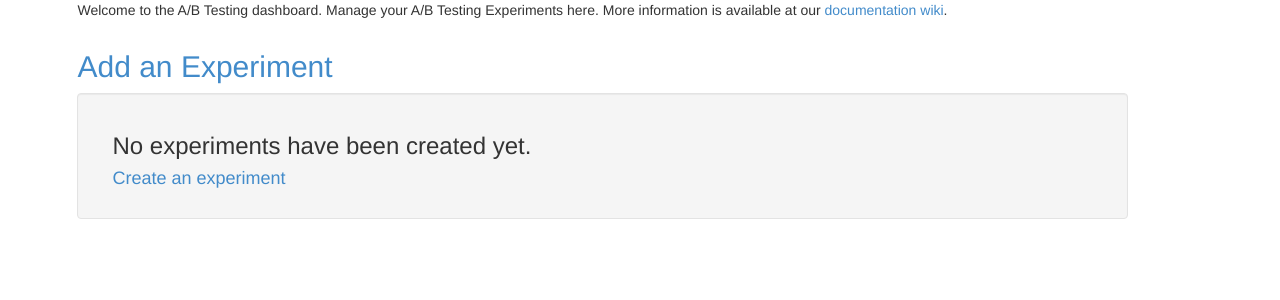
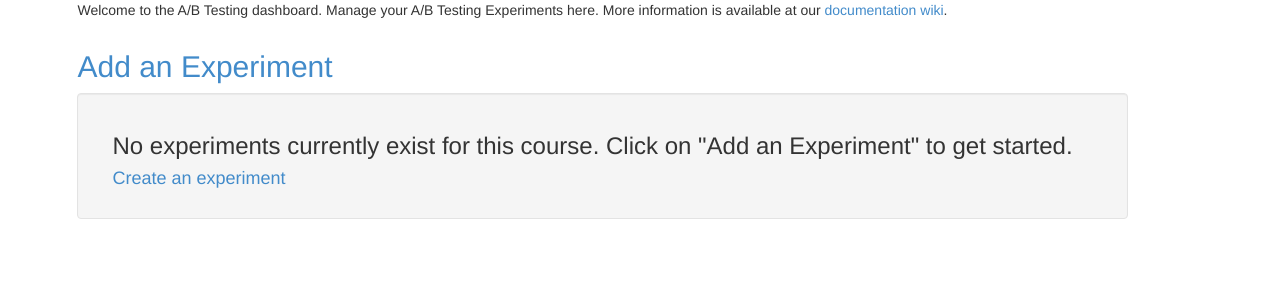
Before and after one commit to penzance/ab-testing-tool, a Django app: template ab_tool/templates/ab_tool/experimentsDashboard.html in a window 1280 px wide. Shown: the part 70-370 px from the top of the page. Run offline with Django 3.2, Linux system fonts and the light colour scheme; the template is opened without the code that fills it, so the values that code supplies are empty; some libraries are stand-ins or nearby versions.

Commit message:
Update experimentsDashboard.html

```diff
--- a/ab_tool/templates/ab_tool/experimentsDashboard.html
+++ b/ab_tool/templates/ab_tool/experimentsDashboard.html
@@ -78,7 +78,7 @@
                         </li>
                         {% empty %}
                         <li class="list-group-item">
-                            No Intervention Points have been created for this experiment yet. Click on "Add an Intervention Point" to get started.
+                            No intervention points currently exist for this experiment. Click on "Add an Intervention Point" to get started.
                         </li>
                         {% endfor %}
                     </ul>
@@ -87,7 +87,7 @@
             {% empty %}
             <div class="well">
             <div class="container">
-            <h3>No experiments have been created yet.</h3>
+            <h3>No experiments currently exist for this course. Click on "Add an Experiment" to get started.</h3>
             <h4><a title="Create an experiment" href="{% url 'ab:create_experiment' %}">Create an experiment</a></h4>
             </div>
             </div>
```
